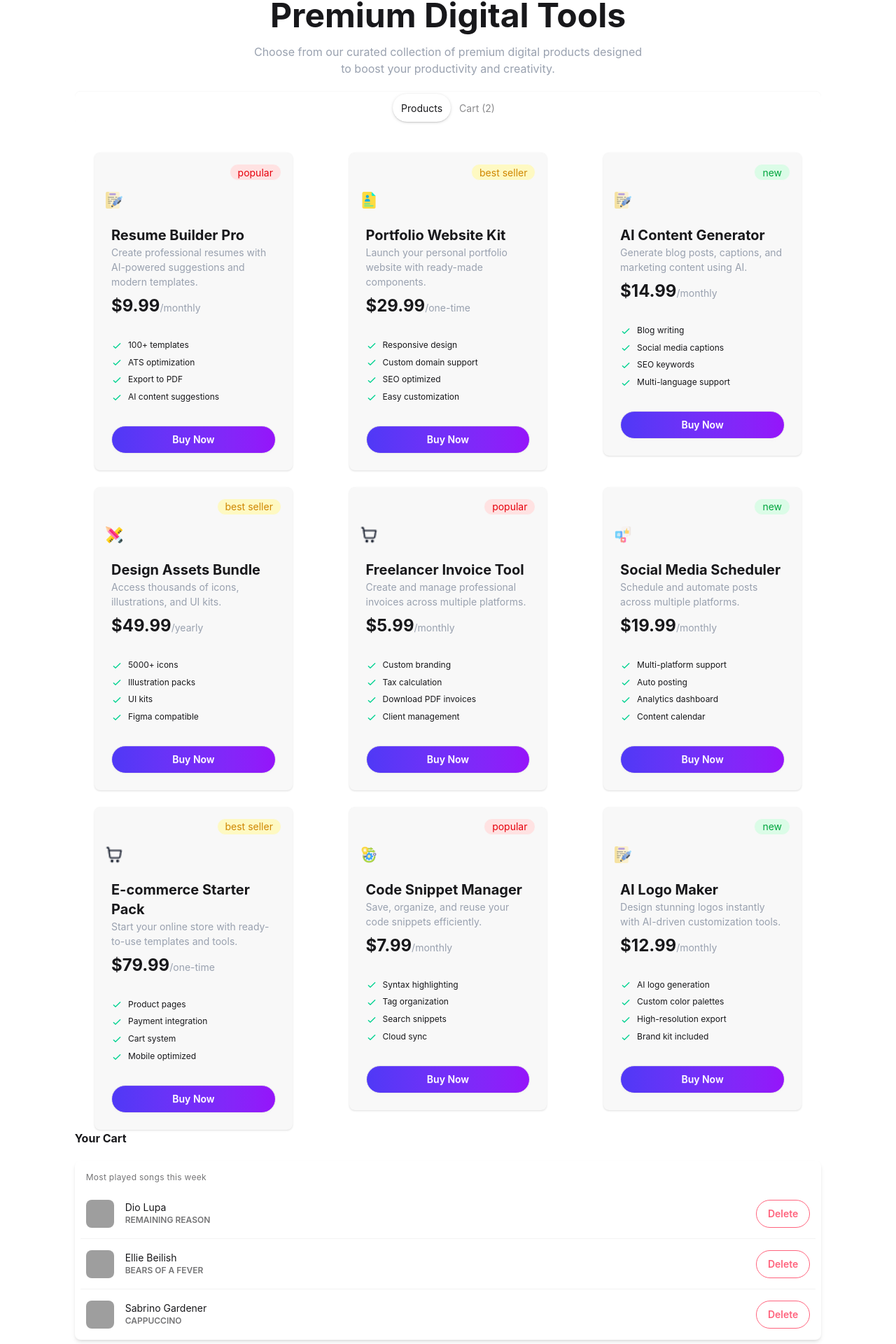
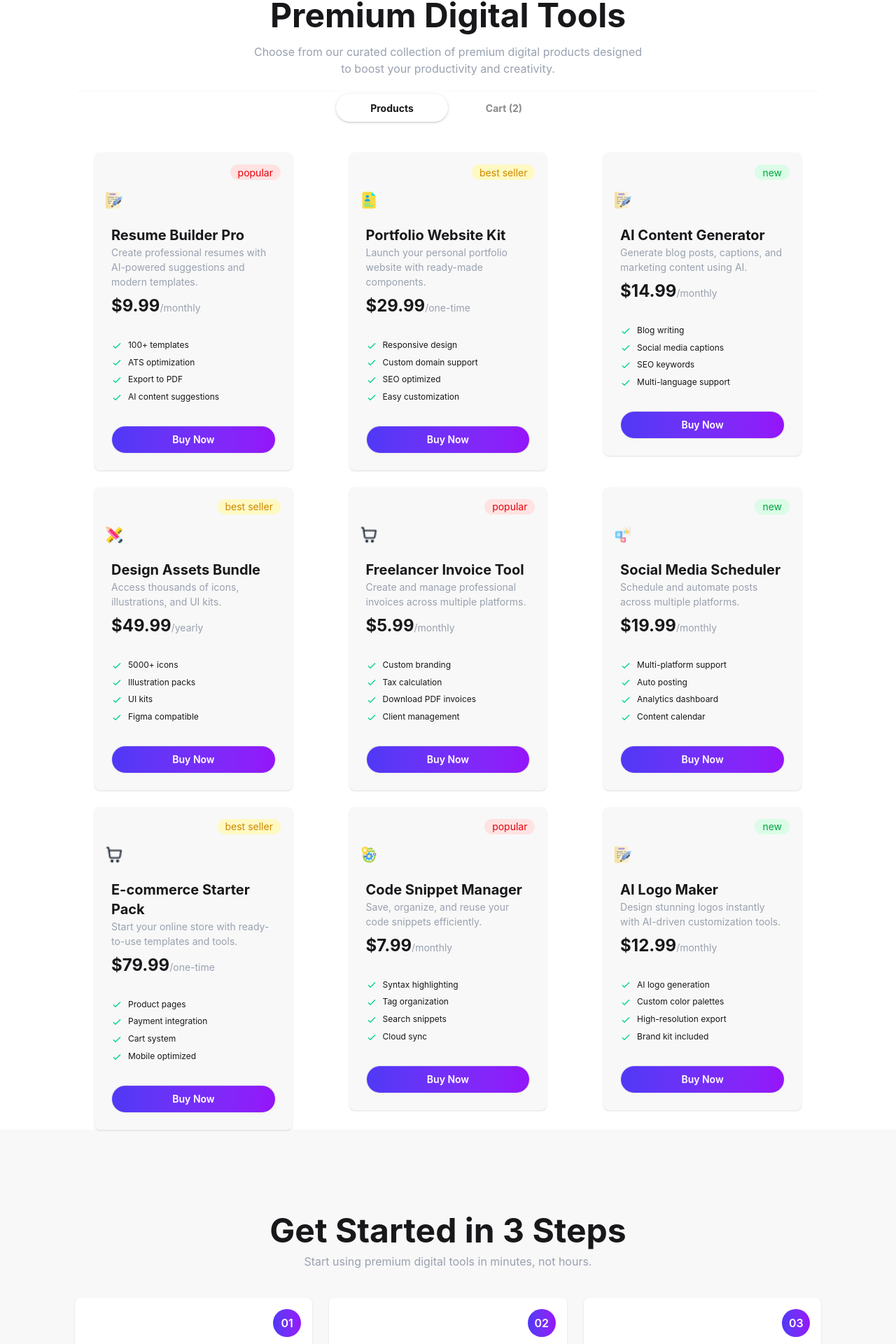
Before and after one commit to mdnahidooo/B13-A6-DigiTools-Platform-Code, a React (Vite) app: page / in a window 1280 px wide. Shown: the part 1227-3147 px from the top of the page at 70% size. Built offline with nearby package versions, Linux system fonts and the light colour scheme; grey boxes are pictures that could not be loaded.

Commit message:
Toggoling implement done

```diff
--- a/src/App.jsx
+++ b/src/App.jsx
@@ -1,5 +1,5 @@
 
-import { Suspense } from 'react'
+import { Suspense, useState } from 'react'
 import './App.css'
 import Banner from './components/Banner/Banner'
 import Footer from './components/Footer/Footer'
@@ -23,6 +23,9 @@ function App() {
   const dataPromise = fetchData();
   // console.log(dataPromise);
 
+  const [carts, setCarts] = useState([]);
+  console.log(carts);
+
   return (
     <>
       <Navbar></Navbar>
@@ -33,9 +36,8 @@ function App() {
 
 
       <Suspense fallback={<span className="loading loading-spinner loading-xl"></span>}>
-        <Products dataPromise={dataPromise}></Products>
+        <Products dataPromise={dataPromise} carts={carts} setCarts={setCarts}></Products>
 
-        <Cart></Cart>
       </Suspense>
 
       <GetStarted></GetStarted>
--- a/src/components/Products/Cart/Cart.jsx
+++ b/src/components/Products/Cart/Cart.jsx
@@ -1,6 +1,7 @@
 import React from 'react';
 
-const Cart = () => {
+const Cart = ({ carts }) => {
+    console.log(carts);
     return (
         <div>
             <div className='w-10/12 mx-auto space-y-5'>
@@ -9,41 +10,23 @@ const Cart = () => {
                 <div>
                     <ul className="list bg-base-100 rounded-box shadow-md">
 
-                        <li className="p-4 pb-2 text-xs opacity-60 tracking-wide">Most played songs this week</li>
+                        <li className="p-4 pb-2 text-xs opacity-60 tracking-wide">Your wanted products</li>
 
-                        <li className="list-row">
-                            <div><img className="size-10 rounded-box" src="https://img.daisyui.com/images/profile/demo/1@94.webp" /></div>
+                        {
+                            carts.map(item => (
+                                <li className="list-row" key={item.id}>
+                                    <div><img className="size-10 rounded-box" src={item.icon} /></div>
                                     <div>
-                                <div>Dio Lupa</div>
-                                <div className="text-xs uppercase font-semibold opacity-60">Remaining Reason</div>
+                                        <div>{item.name}</div>
+                                        <div className="text-xs uppercase font-semibold opacity-60">${item.price}</div>
                                     </div>
                                     <button className="btn btn-ghost btn-outline btn-error rounded-full">
                                         Delete
                                     </button>
                                 </li>
 
-                        <li className="list-row">
-                            <div><img className="size-10 rounded-box" src="https://img.daisyui.com/images/profile/demo/4@94.webp" /></div>
-                            <div>
-                                <div>Ellie Beilish</div>
-                                <div className="text-xs uppercase font-semibold opacity-60">Bears of a fever</div>
-                            </div>
-                            <button className="btn btn-ghost btn-outline btn-error rounded-full">
-                                Delete
-                            </button>
-                        </li>
-
-                        <li className="list-row">
-                            <div><img className="size-10 rounded-box" src="https://img.daisyui.com/images/profile/demo/3@94.webp" /></div>
-                            <div>
-                                <div>Sabrino Gardener</div>
-                                <div className="text-xs uppercase font-semibold opacity-60">Cappuccino</div>
-                            </div>
-
-                            <button className="btn btn-ghost btn-outline btn-error rounded-full">
-                                Delete
-                            </button>
-                        </li>
+                            ))
+                        }
 
                     </ul>
                 </div>
--- a/src/components/Products/Product/Product.jsx
+++ b/src/components/Products/Product/Product.jsx
@@ -2,12 +2,13 @@ import React, { useState } from 'react';
 import DemoImg from '../../../assets/Play.png'
 import Features from './Features/Features';
 
-const Product = ({ data }) => {
+const Product = ({ data, carts, setCarts }) => {
     // console.log(data);
     const [isSubscribed, setIsSubscribed] = useState(false)
 
     const handleSubscribed = () => {
         setIsSubscribed(true);
+        setCarts([...carts, data]);
     }
 
     const badgeColor =
--- a/src/components/Products/Products.jsx
+++ b/src/components/Products/Products.jsx
@@ -1,9 +1,16 @@
-import React, { use } from 'react';
+import React, { use, useState } from 'react';
 import Product from './Product/Product';
+import Cart from './Cart/Cart';
 
-const Products = ({ dataPromise }) => {
+
+const Products = ({ dataPromise, carts, setCarts }) => {
     const dataArray = use(dataPromise)
     // console.log(dataArray);
+
+    const [activeTab, setActiveTab] = useState("products");
+    // console.log(activeTab);
+
+
     return (
         <div className='w-10/12 mx-auto'>
             <div className='mt-30 mb-5 space-y-4'>
@@ -14,20 +21,26 @@ const Products = ({ dataPromise }) => {
 
             {/* name of each tab group should be unique */}
             <div className="tabs tabs-box flex justify-center bg-white mb-10">
-                <input type="radio" name="my_tabs_1" className="tab rounded-full" aria-label="Products" defaultChecked />
-                <input type="radio" name="my_tabs_1" className="tab rounded-full" aria-label="Cart (2)" />
+                <input type="radio" name="my_tabs_1" className="tab rounded-full w-40 font-bold" aria-label="Products" onClick={() => setActiveTab('products')} defaultChecked />
+                <input type="radio" name="my_tabs_1" className="tab rounded-full w-40 font-bold" aria-label="Cart (2)" onClick={() => setActiveTab('cart')} />
 
             </div>
 
-            <div className='grid md:grid-cols-3 gap-6'>
+            {
+                activeTab === "products" && <div className='grid md:grid-cols-3 gap-6'>
                     {
                         dataArray.map(data => (
-                        <div>
-                            <Product key={data.id} data={data}></Product>
+                            <div key={data.id}>
+                                <Product data={data} carts={carts} setCarts={setCarts}></Product>
                             </div>
                         ))
                     }
                 </div>
+            }
+
+            {
+                activeTab === "cart" && <Cart carts={carts} setCarts={setCarts}></Cart>
+            }
 
         </div>
     );
```
Lines whose indentation alone changed are shown as unchanged.
